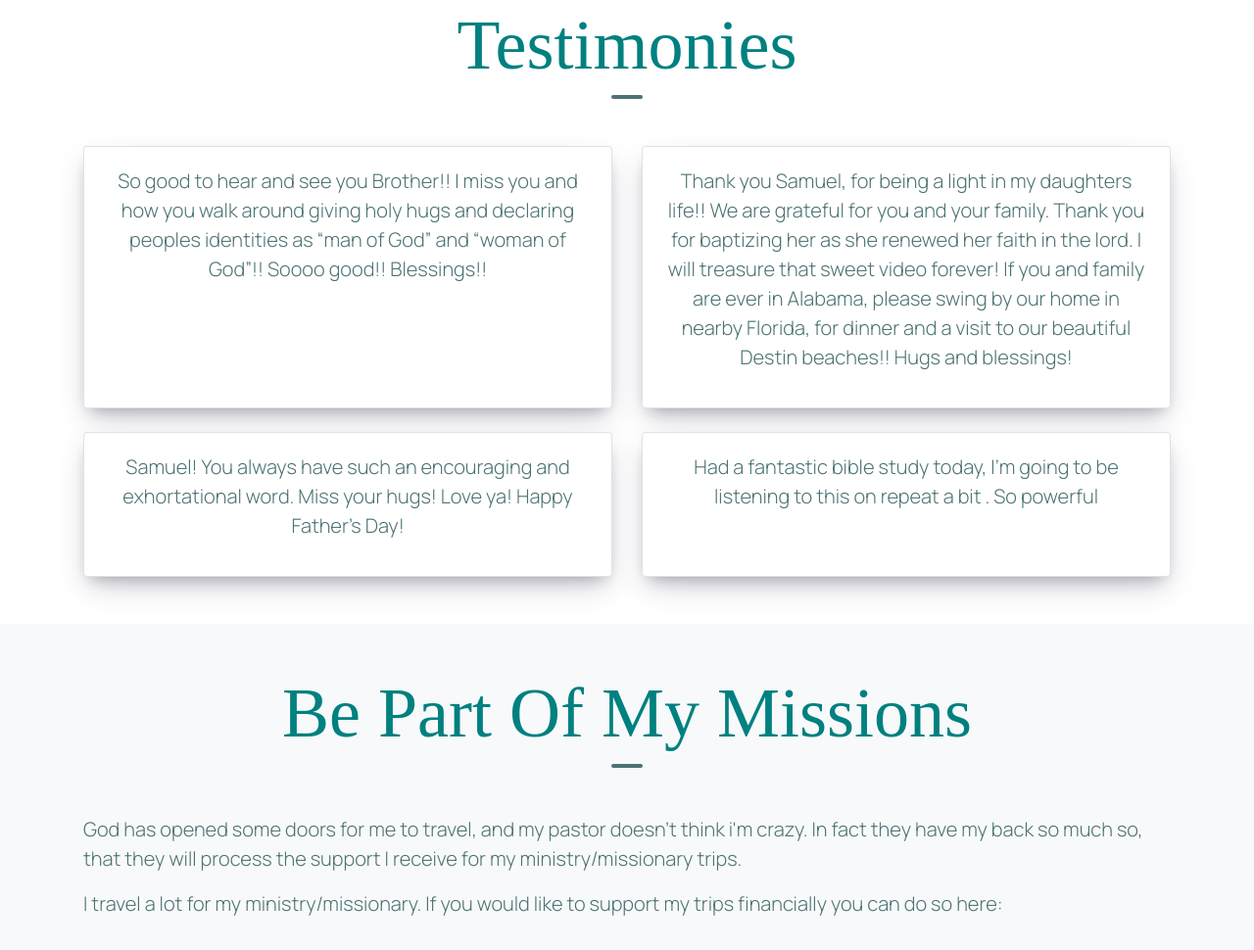
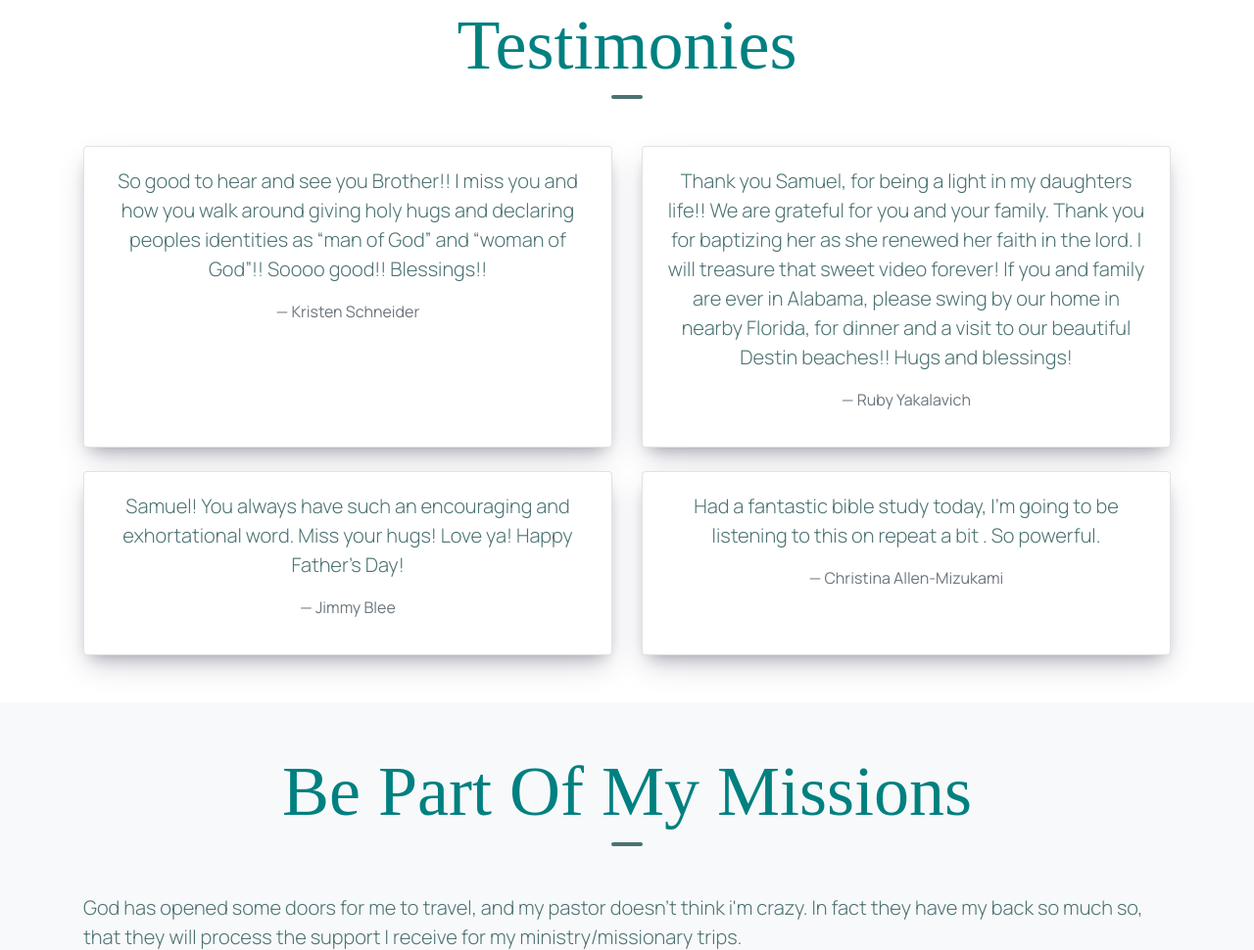
Before and after one commit to ArtisansAlley/SamelGarner, a website: page index.html in a window 1280 px wide. Shown: the part 1818-2788 px from the top of the page at 98% size. Drawn offline with nearby package versions, Linux system fonts and the light colour scheme; a web font is replaced by a local one.

Commit message:
update image and testimonies

```diff
--- a/index.html
+++ b/index.html
@@ -120,15 +120,20 @@
                     <div class="col-lg-6 mb-4 mb-md-0">
                         <div class="card h-100" data-aos="zoom-in">
                             <div class="card-body text-center">
-                                <p class="lead">So good to hear and see you Brother!! I miss you and how you walk around giving holy hugs and declaring peoples identities as “man of God” and “woman of God”!! Soooo good!! Blessings!!</p>
+                                <blockquote class="blockquote">
+                                    <p class="lead">So good to hear and see you Brother!! I miss you and how you walk around giving holy hugs and declaring peoples identities as “man of God” and “woman of God”!! Soooo good!! Blessings!!</p>
+                                    <footer class="blockquote-footer">Kristen Schneider</footer>
+                                </blockquote>
                             </div>
                         </div>
                     </div>
                     <div class="col-lg-6 mb-md-0">
                         <div class="card h-100" data-aos="zoom-in">
                             <div class="card-body text-center">
-                                <p class="lead">Thank you Samuel, for being a light in my daughters life!! We are grateful for you and your family. Thank you for baptizing her as she renewed her faith in the lord. I will treasure that sweet video forever!
-                                    If you and family are ever in Alabama, please swing by our home in nearby Florida, for dinner and a visit to our beautiful Destin beaches!! Hugs and blessings!</p>
+                                <blockquote class="blockquote">
+                                    <p class="lead">Thank you Samuel, for being a light in my daughters life!! We are grateful for you and your family. Thank you for baptizing her as she renewed her faith in the lord. I will treasure that sweet video forever! If you and family are ever in Alabama, please swing by our home in nearby Florida, for dinner and a visit to our beautiful Destin beaches!! Hugs and blessings!</p>
+                                    <footer class="blockquote-footer">Ruby Yakalavich</footer>
+                                </blockquote>
                             </div>
                         </div>
                     </div>
@@ -137,14 +142,20 @@
                     <div class="col-lg-6 mb-4 mb-md-0">
                         <div class="card h-100" data-aos="zoom-in">
                             <div class="card-body text-center">
-                                <p class="lead">Samuel! You always have such an encouraging and exhortational word. Miss your hugs! Love ya! Happy Father’s Day!</p>
+                                <blockquote class="blockquote">
+                                    <p class="lead">Samuel! You always have such an encouraging and exhortational word. Miss your hugs! Love ya! Happy Father’s Day!</p>
+                                    <footer class="blockquote-footer">Jimmy Blee</footer>
+                                </blockquote>
                             </div>
                         </div>
                     </div>
                     <div class="col-lg-6 mb-md-0">
                         <div class="card h-100" data-aos="zoom-in">
                             <div class="card-body text-center">
-                                <p class="lead">Had a fantastic bible study today, I'm going to be listening to this on repeat a bit . So powerful</p>
+                                <blockquote class="blockquote">
+                                    <p class="lead">Had a fantastic bible study today, I'm going to be listening to this on repeat a bit . So powerful.</p>
+                                    <footer class="blockquote-footer">Christina Allen-Mizukami</footer>
+                                </blockquote>
                             </div>
                         </div>
                     </div>
```
Also changed, not shown: 1 other file.
